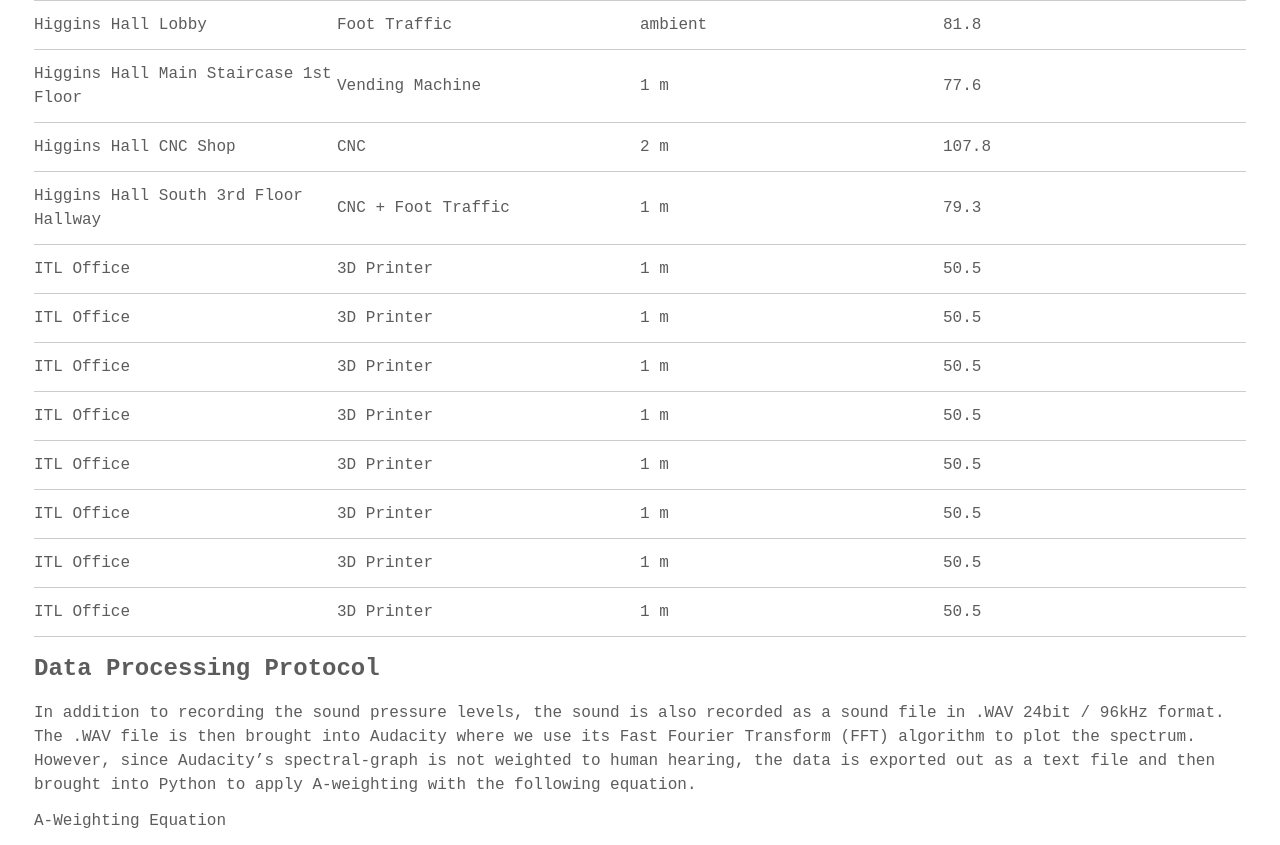
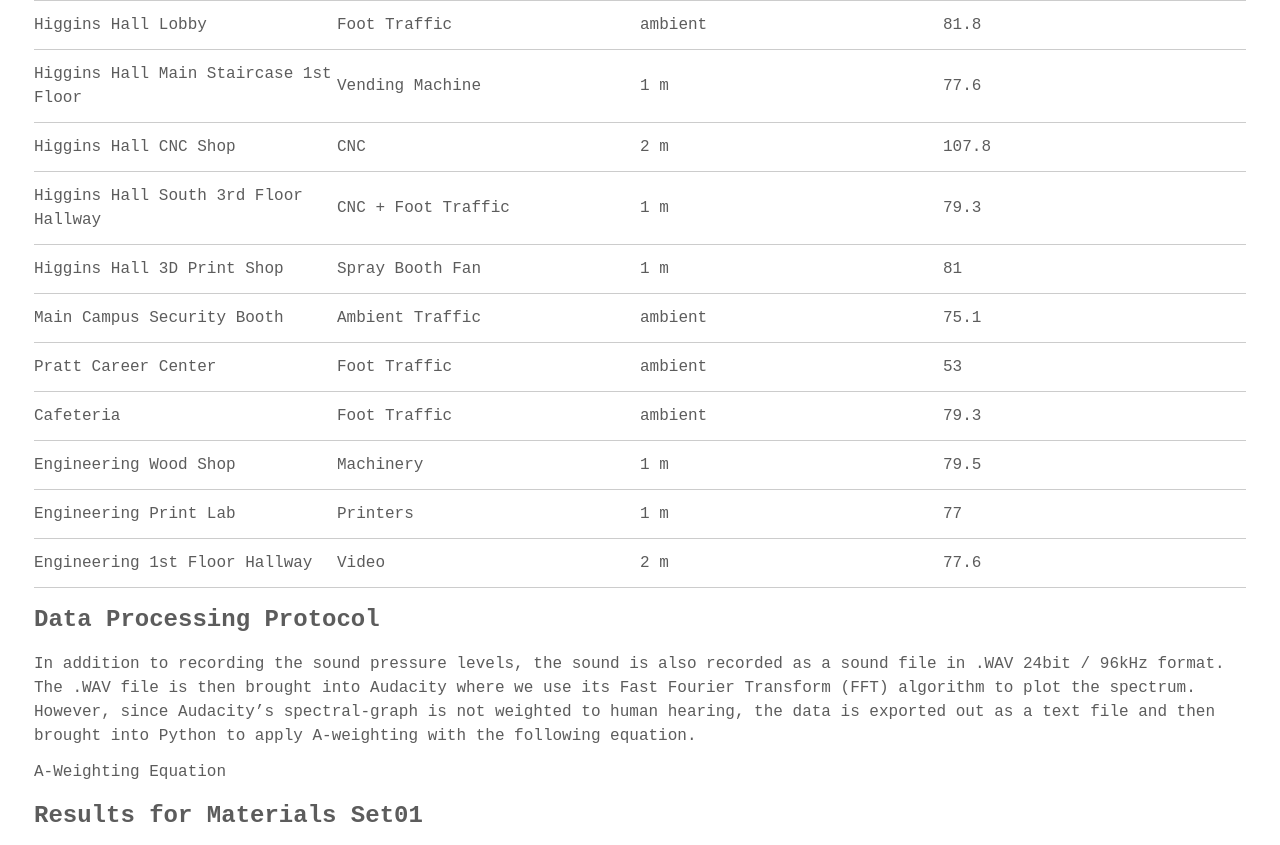
Before and after one commit to tedngai/itldatafactory, a Jekyll site: the page built from _posts/2019-1-24-EnvironmentalNoiseRecording.md, in a window 1280 px wide and 900 px high, scrolled down 1556 px, cut to the strip 0-845 px from the top of the window. Built offline with Jekyll 4.4.1, drawn with Linux system fonts in a browser that asks for light colours; some web fonts are replaced.

Commit message:
Update 2019-1-24-EnvironmentalNoiseRecording.md

```diff
--- a/_posts/2019-1-24-EnvironmentalNoiseRecording.md
+++ b/_posts/2019-1-24-EnvironmentalNoiseRecording.md
@@ -44,14 +44,14 @@ Based on this information, we collated our recordings and profiled spaces that c
 |Higgins Hall Main Staircase 1st Floor     |Vending Machine     |1 m     |77.6     |
 |Higgins Hall CNC Shop     |CNC     |2 m     |107.8     |
 |Higgins Hall South 3rd Floor Hallway		|CNC + Foot Traffic     |1 m  |79.3  |
-|ITL Office		|3D Printer     |1 m     |50.5     |
-|ITL Office		|3D Printer     |1 m     |50.5     |
-|ITL Office		|3D Printer     |1 m     |50.5     |
-|ITL Office		|3D Printer     |1 m     |50.5     |
-|ITL Office		|3D Printer     |1 m     |50.5     |
-|ITL Office		|3D Printer     |1 m     |50.5     |
-|ITL Office		|3D Printer     |1 m     |50.5     |
-|ITL Office		|3D Printer     |1 m     |50.5     |
+|Higgins Hall 3D Print Shop		|Spray Booth Fan     |1 m     |81     |
+|Main Campus Security Booth		|Ambient Traffic     |ambient     |75.1     |
+|Pratt Career Center		|Foot Traffic     |ambient    |53     |
+|Cafeteria		|Foot Traffic     |ambient     |79.3     |
+|Engineering Wood Shop		|Machinery     |1 m     |79.5     |
+|Engineering Print Lab		|Printers     |1 m     |77     |
+|Engineering 1st Floor Hallway		|Video     |2 m     |77.6     |
+
 
 ### Data Processing Protocol
 In addition to recording the sound pressure levels,  the sound is also recorded as a sound file in .WAV 24bit / 96kHz format. The .WAV file is then brought into Audacity where we use its Fast Fourier Transform (FFT) algorithm to plot the spectrum. However, since Audacity’s spectral-graph is not weighted to human hearing, the data is exported out as a text file and then brought into Python to apply A-weighting with the following equation.
```
